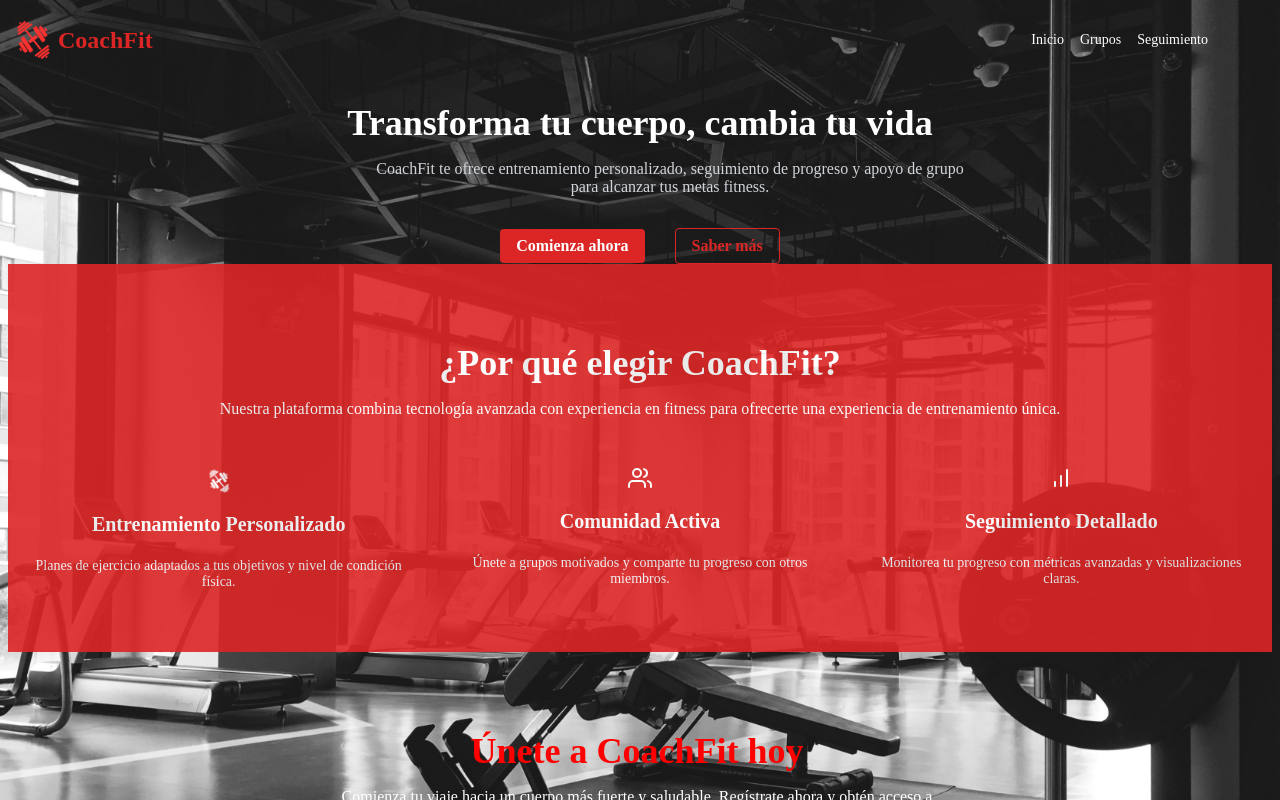
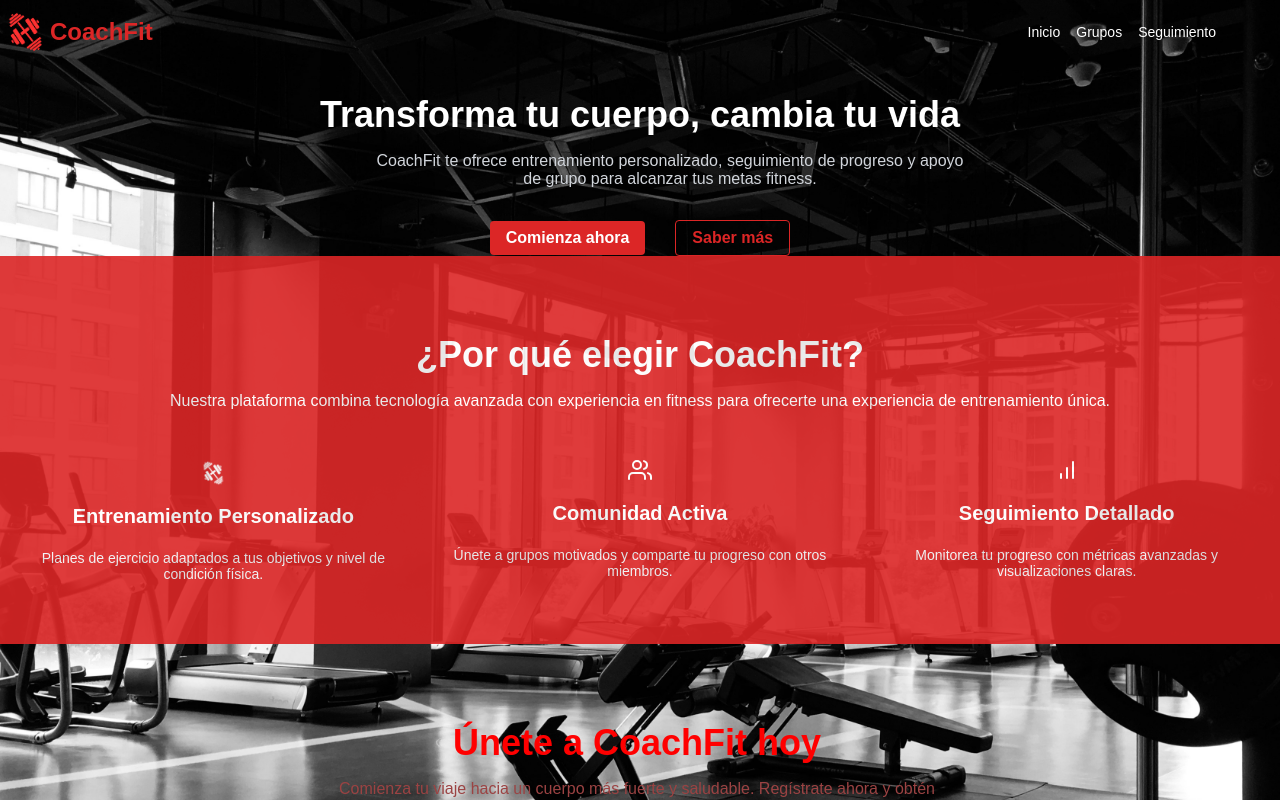
Before and after one commit to jArango82/CoachFit, an Angular app: page /principal in a window 1280 px wide. Shown: the top 800 px of the page. Built offline with nearby package versions, Linux system fonts and the light colour scheme.

Commit message:
Se elimina los bordes blancos y se elimino la carpeta de node_modules

```diff
--- a/src/app/components/principal/principal.component.css
+++ b/src/app/components/principal/principal.component.css
@@ -1,4 +1,4 @@
-body {
+.fondo {
   font-family: Arial, sans-serif;
   margin: 0;
   padding: 0;
@@ -7,6 +7,15 @@ body {
   flex-direction: column;
   background-color: black;
   color: white;
+}
+
+.fondo{
+  background-image: url('../../../assets/risen-wang-20jX9b35r_M-unsplash.jpg');
+  background-size: cover;
+  background-repeat: no-repeat;
+  background-position: center;
+  width: 100%;
+  height: 106%;
 }
 
 header {
@@ -186,7 +195,7 @@ body, header, .hero {
 }
 
 .cta p {
-  color: white;
+  color: rgb(155, 67, 67);
   max-width: 600px;
   margin: 0 auto 2rem;
 }
--- a/src/app/components/principal/principal.component.html
+++ b/src/app/components/principal/principal.component.html
@@ -1,3 +1,4 @@
+<div class="fondo">
 <header>
   <a href="#" class="logo">
     <img src="assets/logo.png">
@@ -15,7 +16,6 @@
 <main>
   <section class="hero">
     <div class="hero-content">
-      <img src="assets/risen-wang-20jX9b35r_M-unsplash.jpg" class="img-fluid">
 
       <h1>Transforma tu cuerpo, cambia tu vida</h1>
       <p>CoachFit te ofrece entrenamiento personalizado, seguimiento de progreso y apoyo de grupo para alcanzar tus metas fitness.</p>
@@ -76,3 +76,4 @@
     <a href="#">Privacidad</a>
   </nav>
 </footer>
+</div>
--- a/src/global_styles.css
+++ b/src/global_styles.css
@@ -1 +1,3 @@
-/* Add application styles & imports to this file! */
+body {
+    margin: 0%;
+}
```
